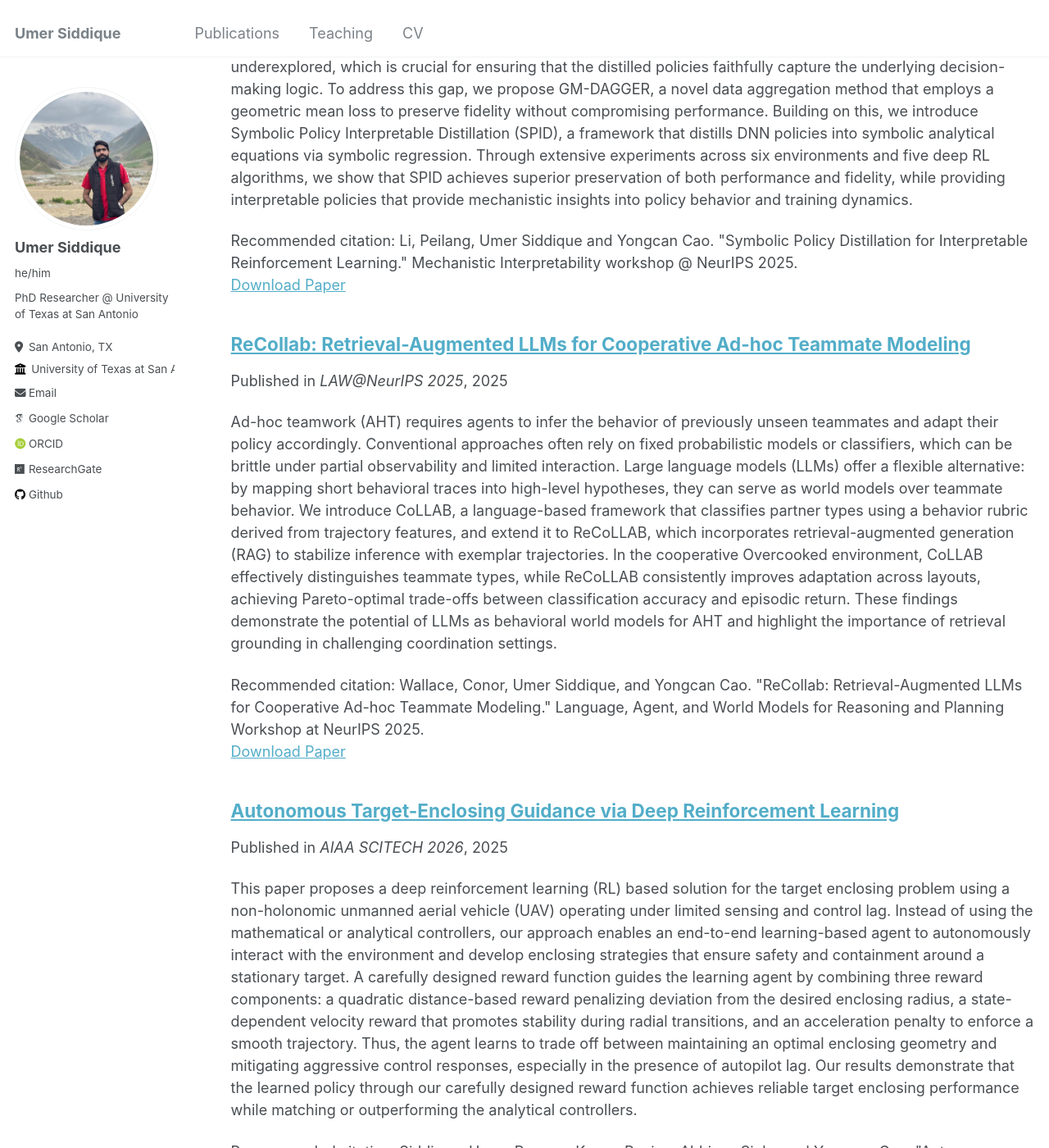
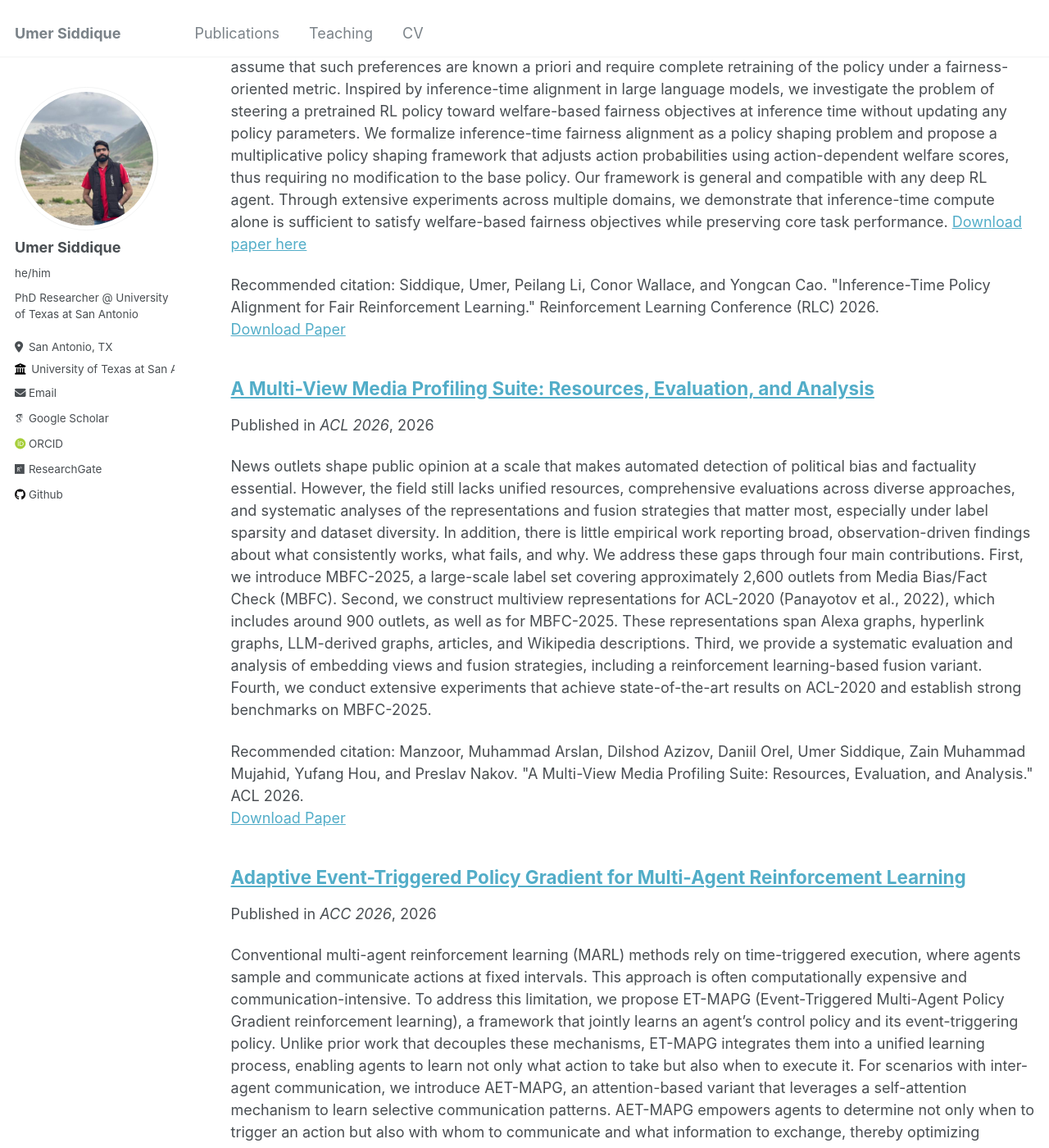
Before and after one commit to umersiddique94/umersiddique94.github.io, a Jekyll site: the page built from _pages/publications.md, in a window 1280 px wide and 1400 px high, scrolled down 356 px. Shown: the whole window at 82% size. Built offline with Jekyll 4.4.1, drawn with Linux system fonts in a browser that asks for light colours; some web fonts are replaced; some of the changed text lies outside the part shown.

Commit message:
updated cv and latest news

```diff
--- a/_data/news.yml
+++ b/_data/news.yml
@@ -1,3 +1,15 @@
+- date: "May 2026"
+  content: "<a href='/publication/2026-RLC-Fairness'>Paper</a> accepted at RLC 2026."
+- date: "May 2026"
+  content: "Serving as a reviewer for NeurIPS (NIPS) 2026."
+- date: "April 2026"
+  content: "<a href='/publication/2026-ACL-MediaProfiling'>Paper</a> accepted at ACL 2026."
+- date: "January 2026"
+  content: "<a href='/publication/2026-ACC-EventTriggeredMARL'>Paper</a> accepted at ACC 2026."
+- date: "January 2026"
+  content: "Serving as a reviewer for ICML 2026."
+- date: "January 2026"
+  content: "Served as a Program Committee member for IJCAI 2026 and ECAI 2026."
 - date: "September 2025"
   content: "<a href='/publication/2025-NIPS-Mechanistic'>Paper</a> accepted at Mechanistic Interpretability workshop @ NeurIPS 2025."
 - date: "September 2025"
--- a/_pages/cv.md
+++ b/_pages/cv.md
@@ -7,63 +7,6 @@
   - /resume
 ---
 
-
-Education
-======
-* Ph.D in Electrical Engineering, University of Texas at San Antonio (2022-Present)
-  * Advisor: Dr. Yongcan Cao
-* M.S. in Artificial Intelligence, University of Michigan-Shanghai Jiao Tong University Joint Institute (2018-2021)
-  * Advisor: Dr. Paul Weng
-  * Thesis: "Fairness in Deep Reinforcement Learning"
-* B.S. in Infomation Technology, University of Agriculture Faisalabad (2013-2017)
-
-Work experience
-======
-* Fall 2022 -Present: Research Assistant [Unmanned Systems Lab](https://utsausl.wixsite.com/utsausl), San Antonio, TX
-  * Research Interests: Reinforcement Learning (RL), Multi-Agent RL, Multi-Objective RL, Preference-based RL, Autonomous Systems
-
-* Dec 2021- May 2022: Artificial Intelligence Engineer at Neurog, Islamabad, Pakistan
-  * Led a small team to work on deep RL.
-  * Developed a deep RL solutions for crypto trading.
-  * Developed a deep RL farmework for controlling a unity3D environment using the Unity ML-Agents toolkit.
-
-
-* Summer 2017: Research Intern at Pakistan Telecommunication Company Limited (PTCL), Pakistan
-  * Worked in Switching and Transmission Department
-  * Developed a web-based application for monitoring the performance of the network.
-
-Skills
-======
-* Machine Learning
-* Deep Learning
-* Reinforcement Learning
-* Multi-Objective Optmiization
-* Programming
-* Teaching
-
-
-Reviewer
-======
-* [Neural Computing and Applications](https://link.springer.com/journal/521)
-* [Conference on Neural Information Processing Systems (NIPS)](https://neurips.cc/)
-* [International Conference on Intelligent Robots and Systems (IROS)](https://ieee-iros.org/)
-* [International Conference on Machine Learning (ICML)](https://icml.cc/)
-* [International Conference on Learning Representations (ICLR)](https://iclr.cc/)
-* [International Conference on Artificial Intelligence (AAAI)](https://aaai.org/Conferences/AAAI-22/)
-* [International Conference on Artificial Intelligence and Statistics (AISTATS)](https://aistats.org/aistats2025/)
-* [IEEE Robotics and Automation Letters (RA-L)](https://www.ieee-ras.org/publications/ra-l)
-
-
-
-Publications
-======
-  <ul>{% for post in site.publications reversed %}
-    {% include archive-single-cv.html %}
-  {% endfor %}</ul>
-
-
-Teaching
-======
-  <ul>{% for post in site.teaching reversed %}
-    {% include archive-single-cv.html %}
-  {% endfor %}</ul>
+<object data="/files/My%20CV_v1.pdf" type="application/pdf" width="100%" height="900">
+  <p>Your browser does not support PDFs. <a href="/files/My%20CV_v1.pdf">Download the PDF</a>.</p>
+</object>
--- /dev/null
+++ b/_publications/2026-ACC-EventTriggeredMARL.md
@@ -0,0 +1,11 @@
+---
+title: 'Adaptive Event-Triggered Policy Gradient for Multi-Agent Reinforcement Learning'
+collection: publications
+permalink: /publication/2026-ACC-EventTriggeredMARL
+date: 2026-01-15
+venue: 'ACC 2026'
+paperurl: ' '
+citation: 'Siddique, Umer, et al. "Adaptive Event-Triggered Policy Gradient for Multi-Agent Reinforcement Learning." ACC 2026.'
+---
+
+Conventional multi-agent reinforcement learning (MARL) methods rely on time-triggered execution, where agents sample and communicate actions at fixed intervals. This approach is often computationally expensive and communication-intensive. To address this limitation, we propose ET-MAPG (Event-Triggered Multi-Agent Policy Gradient reinforcement learning), a framework that jointly learns an agent's control policy and its event-triggering policy. Unlike prior work that decouples these mechanisms, ET-MAPG integrates them into a unified learning process, enabling agents to learn not only what action to take but also when to execute it. For scenarios with inter-agent communication, we introduce AET-MAPG, an attention-based variant that leverages a self-attention mechanism to learn selective communication patterns. AET-MAPG empowers agents to determine not only when to trigger an action but also with whom to communicate and what information to exchange, thereby optimizing coordination. Both methods can be integrated with any policy gradient MARL algorithm. Extensive experiments across diverse MARL benchmarks demonstrate that our approaches achieve performance comparable to state-of-the-art, time-triggered baselines while significantly reducing both computational load and communication overhead.
--- /dev/null
+++ b/_publications/2026-ACL-MediaProfiling.md
@@ -0,0 +1,11 @@
+---
+title: 'A Multi-View Media Profiling Suite: Resources, Evaluation, and Analysis'
+collection: publications
+permalink: /publication/2026-ACL-MediaProfiling
+date: 2026-04-15
+venue: 'ACL 2026'
+paperurl: ' '
+citation: 'Manzoor, Muhammad Arslan, Dilshod Azizov, Daniil Orel, Umer Siddique, Zain Muhammad Mujahid, Yufang Hou, and Preslav Nakov. "A Multi-View Media Profiling Suite: Resources, Evaluation, and Analysis." ACL 2026.'
+---
+
+News outlets shape public opinion at a scale that makes automated detection of political bias and factuality essential. However, the field still lacks unified resources, comprehensive evaluations across diverse approaches, and systematic analyses of the representations and fusion strategies that matter most, especially under label sparsity and dataset diversity. In addition, there is little empirical work reporting broad, observation-driven findings about what consistently works, what fails, and why. We address these gaps through four main contributions. First, we introduce MBFC-2025, a large-scale label set covering approximately 2,600 outlets from Media Bias/Fact Check (MBFC). Second, we construct multiview representations for ACL-2020 (Panayotov et al., 2022), which includes around 900 outlets, as well as for MBFC-2025. These representations span Alexa graphs, hyperlink graphs, LLM-derived graphs, articles, and Wikipedia descriptions. Third, we provide a systematic evaluation and analysis of embedding views and fusion strategies, including a reinforcement learning-based fusion variant. Fourth, we conduct extensive experiments that achieve state-of-the-art results on ACL-2020 and establish strong benchmarks on MBFC-2025.
--- /dev/null
+++ b/_publications/2026-RLC-Fairness.md
@@ -0,0 +1,11 @@
+---
+title: 'Inference-Time Policy Alignment for Fair Reinforcement Learning'
+collection: publications
+permalink: /publication/2026-RLC-Fairness
+date: 2026-05-10
+venue: 'Reinforcement Learning Conference (RLC) 2026'
+paperurl: 'https://openreview.net/forum?id=hK3PNEnbNf'
+citation: 'Siddique, Umer, Peilang Li, Conor Wallace, and Yongcan Cao. "Inference-Time Policy Alignment for Fair Reinforcement Learning." Reinforcement Learning Conference (RLC) 2026.'
+---
+
+Deep reinforcement learning (RL) agents achieve strong performance by optimizing scalar reward functions. However, once deployed, the policies of these RL agents are often rigid and costly to adapt to new performance criteria. For instance, an agent trained to maximize expected cumulative reward may not accommodate previously unknown stakeholder preferences. Existing approaches to achieve fairness, a type of preference, in RL typically assume that such preferences are known a priori and require complete retraining of the policy under a fairness-oriented metric. Inspired by inference-time alignment in large language models, we investigate the problem of steering a pretrained RL policy toward welfare-based fairness objectives at inference time without updating any policy parameters. We formalize inference-time fairness alignment as a policy shaping problem and propose a multiplicative policy shaping framework that adjusts action probabilities using action-dependent welfare scores, thus requiring no modification to the base policy. Our framework is general and compatible with any deep RL agent. Through extensive experiments across multiple domains, we demonstrate that inference-time compute alone is sufficient to satisfy welfare-based fairness objectives while preserving core task performance. [Download paper here](https://openreview.net/forum?id=hK3PNEnbNf)
```
Also changed, not shown: 1 other file.
